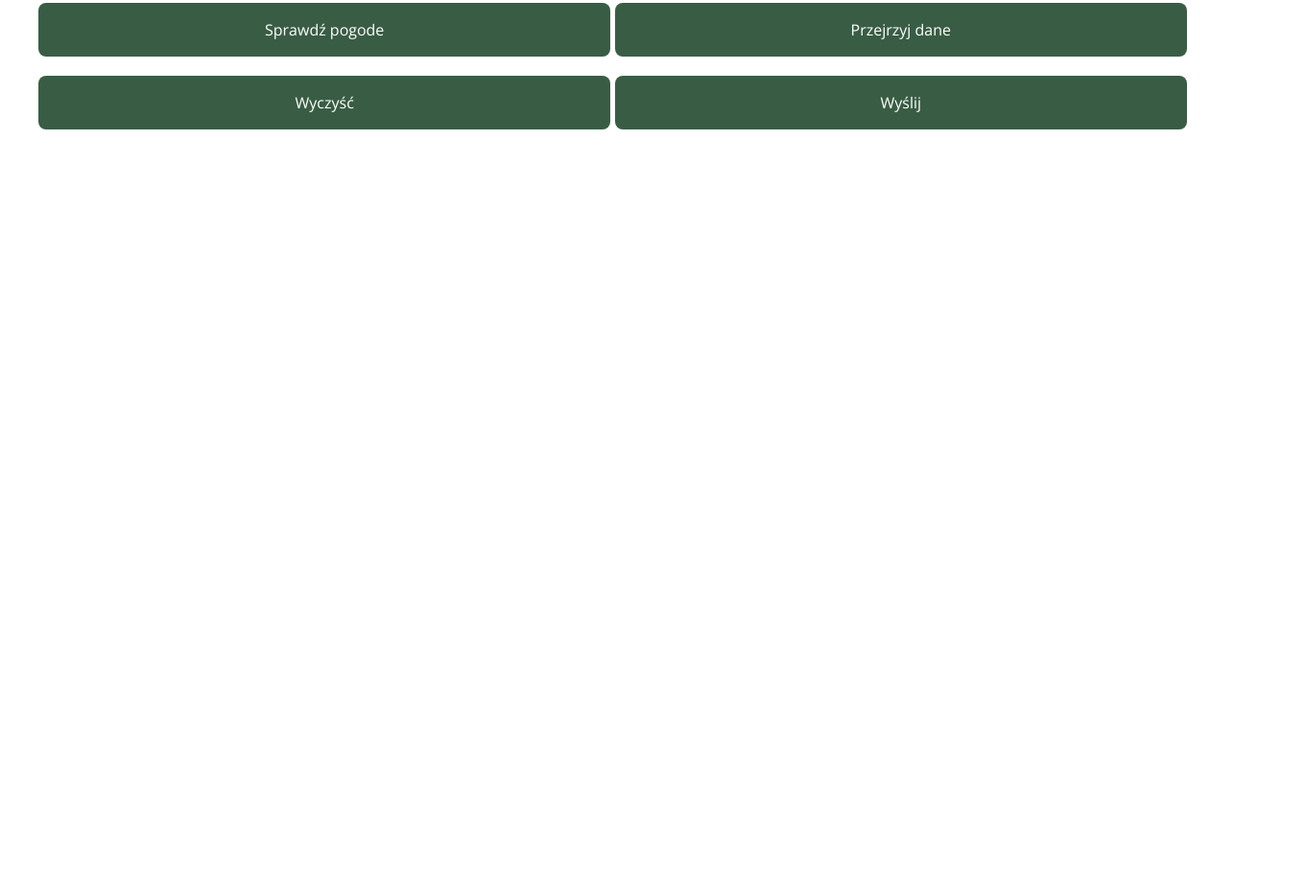
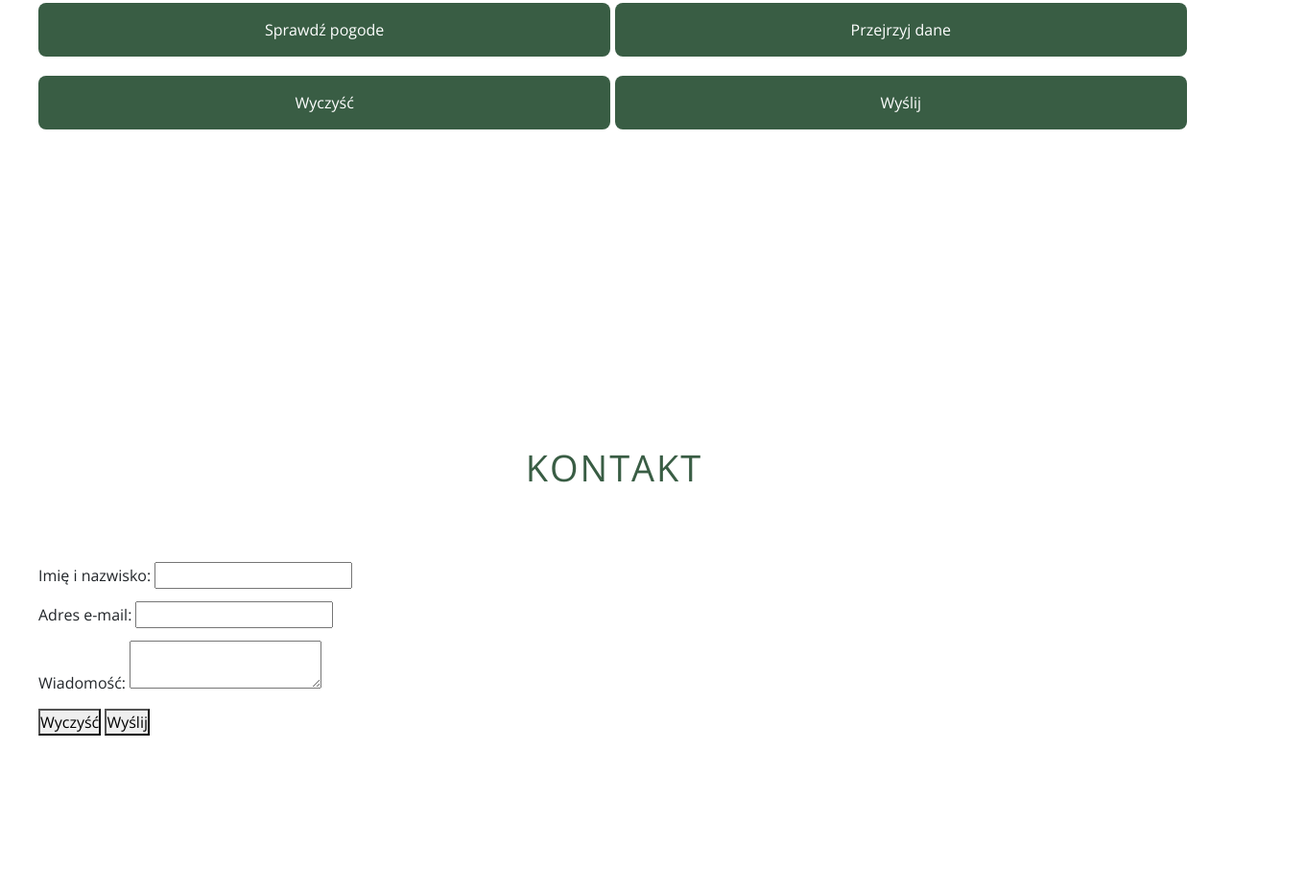
Before and after one commit to nYcnela/Projekt-na-PAI, a plain HTML site: page index.html in a window 1280 px wide. Shown: the part 6627-7554 px from the top of the page at 96% size, 1360 px wide, since content can reach past the window. Before the commit the page ends 6932 px from the top, so only its background shows below. Drawn offline with nearby package versions, Linux system fonts and the light colour scheme.

Commit message:
dodanie hiperlaczy do ofert & dodanie sekcji kontaktowej

```diff
--- a/index.html
+++ b/index.html
@@ -285,6 +285,34 @@
           </form>
         </div>
       </section>
+
+      <section class="section contact section-padding section white-section" id="contact">
+        <div class="white-block white-block-left"></div>
+        <div class="white-block white-block-right"></div>
+        <h2 class="section-heading">Kontakt</h2>
+        <div class="wrapper">
+          <form class="contact-form">
+            <div class="contact-form-top">
+              <label for="name2" class="contact-form-label">Imię i nazwisko:</label>
+              <input type="text" class="contact-form-input" id="name2" />
+              <p class="error" id="nameError2"></p>
+
+              <label for="email2" class="contact-form-label">Adres e-mail:</label>
+              <input type="text" id="email2" class="contact-form-input" />
+              <p class="error" id="emailError2"></p>
+            </div>
+
+            <label for="msg2" class="contact-form-label">Wiadomość:</label>
+            <textarea name="" id="msg2" class="contact-form-textarea"></textarea>
+            <p class="error" id="textAreaError"></p>
+
+            <div>
+              <button type="reset" class="contact-form-btn btn-special-animation">Wyczyść</button>
+              <button type="submit" class="contact-form-btn btn-special-animation" id="submit2">Wyślij</button>
+            </div>
+          </form>
+        </div>
+      </section>
     </main>
     <script src="./script.js"></script>
   </body>
```
